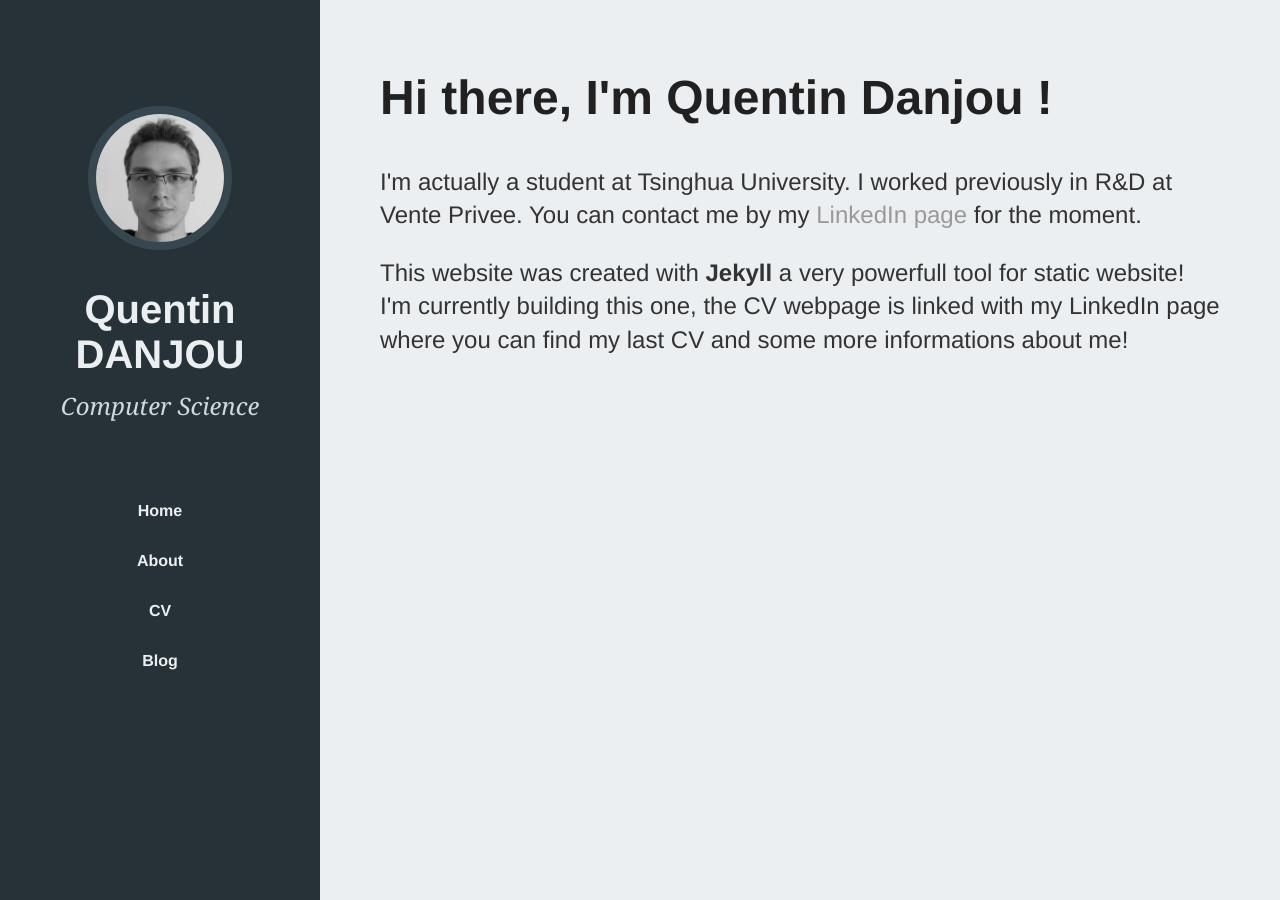
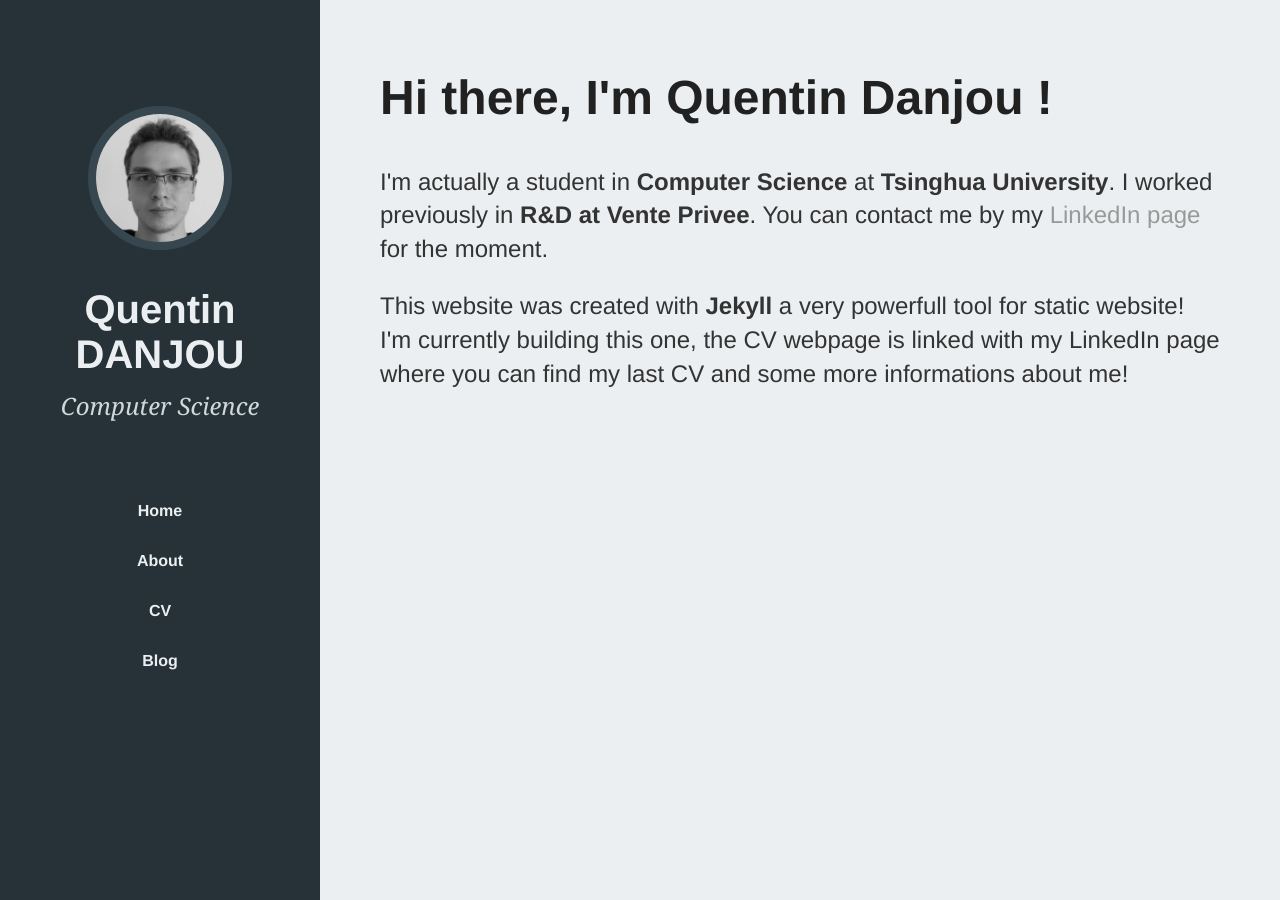
Before and after one commit to danjou-a/danjou-a.github.io, a Jekyll site: the page built from index.html, in a window 1280 px wide. Built offline with Jekyll 4.4.1, drawn with Linux system fonts in a browser that asks for light colours.

Commit message:
Highlight some content

```diff
--- a/index.html
+++ b/index.html
@@ -5,6 +5,6 @@ title: Quentin Danjou
 
 <div class="blurb">
   <h2>Hi there, I'm Quentin Danjou !</h2>
-  <p>I'm actually a student at Tsinghua University. I worked previously in R&D at Vente Privee. You can contact me by my <a href="https://www.linkedin.com/in/danjou" target="_blank">LinkedIn page</a> for the moment.</p>
+  <p>I'm actually a student in <em>Computer Science</em> at <em>Tsinghua University</em>. I worked previously in <em>R&D at Vente Privee</em>. You can contact me by my <a href="https://www.linkedin.com/in/danjou" target="_blank">LinkedIn page</a> for the moment.</p>
   <p>This website was created with <em>Jekyll</em> a very powerfull tool for static website! I'm currently building this one, the CV webpage is linked with my LinkedIn page where you can find my last CV and some more informations about me!</p>
 </div><!-- /.blurb -->
```
